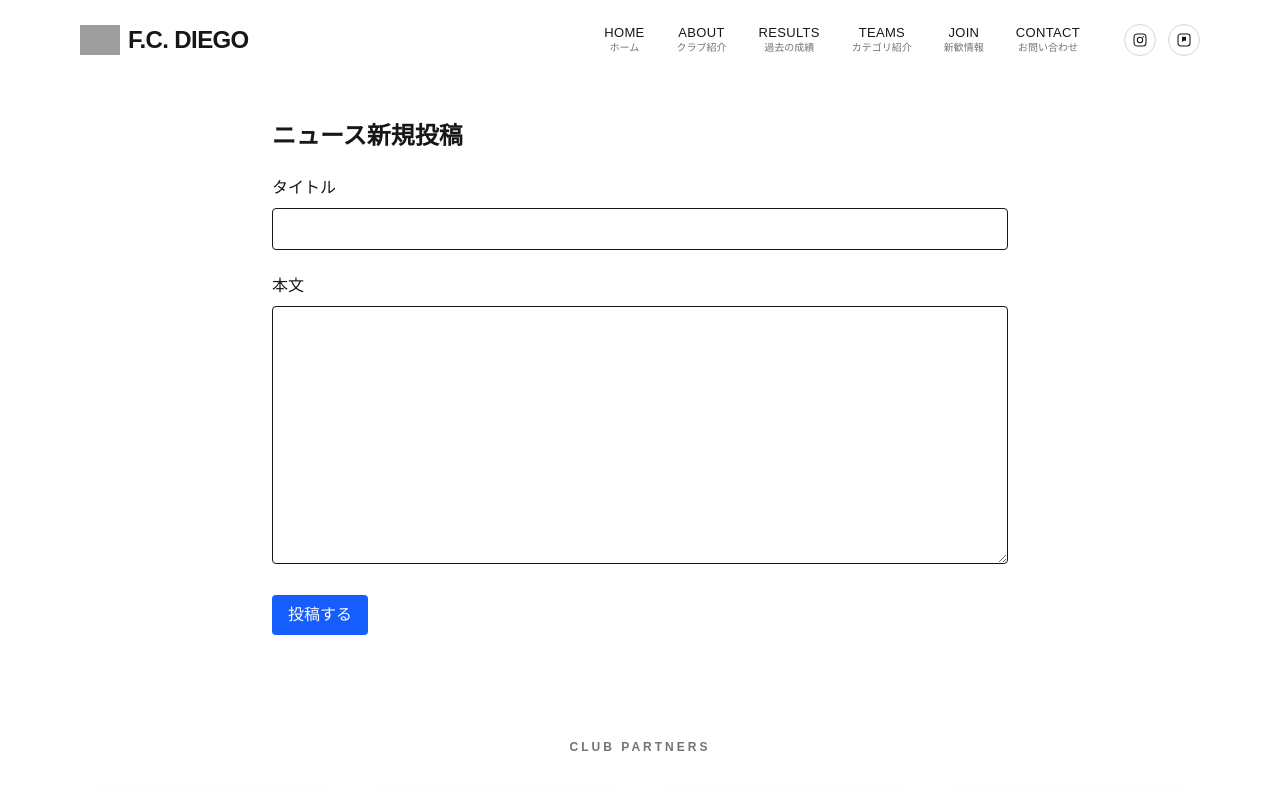
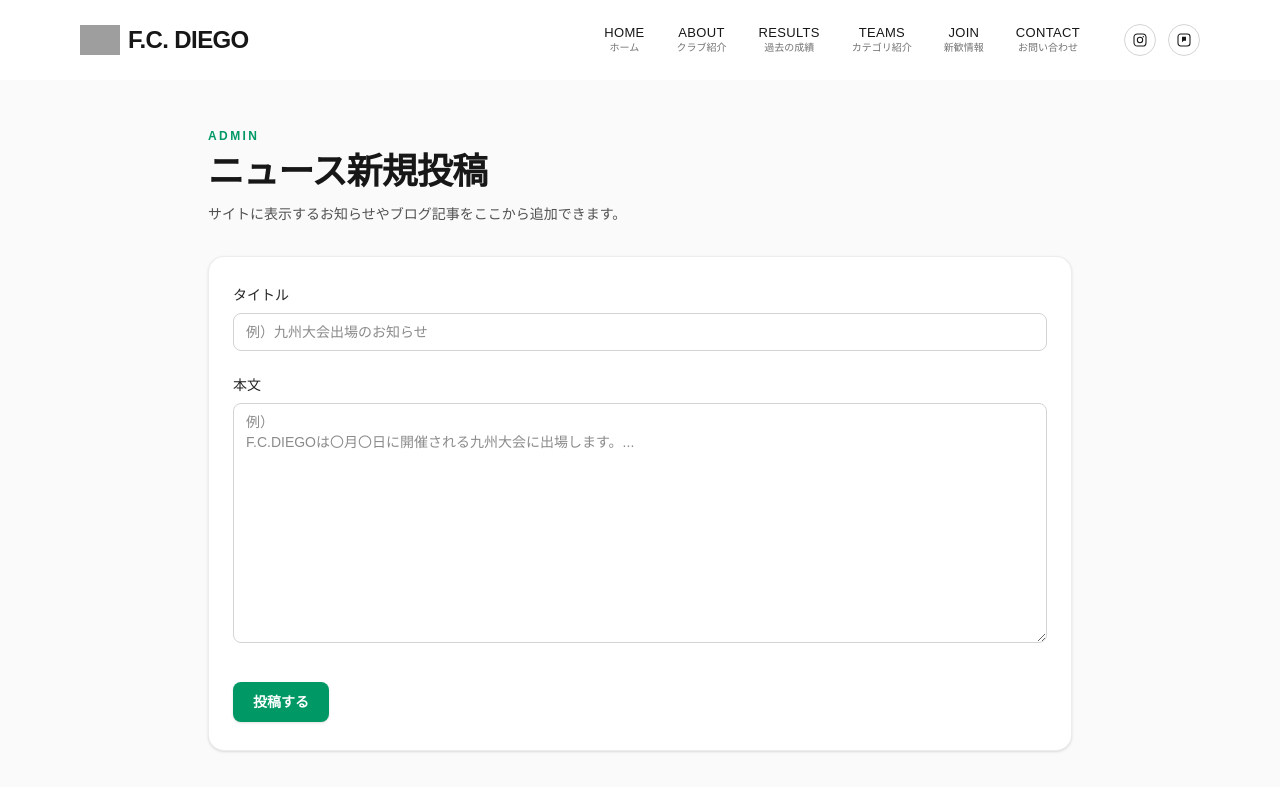
Before and after one commit to ogachan2/fcdiego-site, a Next.js app: page /news/admin/new in a window 1280 px wide. Shown: the top 787 px of the page. Built offline with nearby package versions, Linux system fonts and the light colour scheme; grey boxes are pictures that could not be loaded.

Commit message:
投稿ページ編集

```diff
--- a/src/app/news/admin/new/page.tsx
+++ b/src/app/news/admin/new/page.tsx
@@ -1,68 +1,121 @@
+// src/app/news/admin/new/page.tsx
 "use client";
 
-import { useState } from "react";
+import { useState, FormEvent } from "react";
+import { useRouter } from "next/navigation";
 
-export default function NewsCreatePage() {
+export default function NewsAdminNewPage() {
+  const router = useRouter();
+
   const [title, setTitle] = useState("");
   const [content, setContent] = useState("");
-  const [loading, setLoading] = useState(false);
+  const [isSubmitting, setIsSubmitting] = useState(false);
+  const [error, setError] = useState<string | null>(null);
 
-  const handleSubmit = async (e: React.FormEvent) => {
+  async function handleSubmit(e: FormEvent) {
     e.preventDefault();
-    setLoading(true);
+    setError(null);
+
+    if (!title.trim() || !content.trim()) {
+      setError("タイトルと本文は必須です。");
+      return;
+    }
+
+    try {
+      setIsSubmitting(true);
 
       const res = await fetch("/api/news", {
         method: "POST",
-      headers: { "Content-Type": "application/json" },
-      body: JSON.stringify({ title, content }),
+        headers: {
+          "Content-Type": "application/json",
+        },
+        body: JSON.stringify({
+          title: title.trim(),
+          content: content.trim(),
+        }),
       });
 
-    setLoading(false);
-
       if (!res.ok) {
-      alert("投稿に失敗しました");
-      return;
+        const data = await res.json().catch(() => ({}));
+        throw new Error(data.error ?? "投稿に失敗しました。");
       }
 
-    alert("投稿完了！");
-    setTitle("");
-    setContent("");
-  };
+      // 成功したら一覧ページへ
+      router.push("/news");
+      router.refresh(); // 一覧の再取得
+    } catch (err: any) {
+      console.error(err);
+      setError(err.message ?? "投稿に失敗しました。");
+    } finally {
+      setIsSubmitting(false);
+    }
+  }
 
   return (
-    <main className="max-w-3xl mx-auto py-10 px-4">
-      <h1 className="text-2xl font-bold mb-6">ニュース新規投稿</h1>
+    <main className="min-h-screen bg-neutral-50">
+      <section className="max-w-4xl mx-auto px-4 py-12">
+        {/* タイトル帯 */}
+        <header className="mb-8">
+          <p className="text-xs font-semibold tracking-[0.2em] text-emerald-600 uppercase">
+            Admin
+          </p>
+          <h1 className="mt-2 text-3xl sm:text-4xl font-bold tracking-tight">
+            ニュース新規投稿
+          </h1>
+          <p className="mt-3 text-sm text-neutral-600">
+            サイトに表示するお知らせやブログ記事をここから追加できます。
+          </p>
+        </header>
 
-      <form onSubmit={handleSubmit} className="space-y-6">
-        <div>
-          <label className="block font-medium mb-2">タイトル</label>
+        <form onSubmit={handleSubmit} className="space-y-6 bg-white rounded-2xl border border-neutral-200/70 shadow-sm px-5 py-6 sm:px-6 sm:py-7">
+          {/* エラー表示 */}
+          {error && (
+            <div className="rounded-md bg-red-50 border border-red-200 px-3 py-2 text-sm text-red-700">
+              {error}
+            </div>
+          )}
+
+          {/* タイトル */}
+          <div className="space-y-2">
+            <label className="block text-sm font-medium text-neutral-800">
+              タイトル
+            </label>
             <input
+              type="text"
+              className="w-full rounded-lg border border-neutral-300 px-3 py-2 text-sm focus:outline-none focus:ring-2 focus:ring-emerald-500 focus:border-emerald-500 bg-white"
               value={title}
               onChange={(e) => setTitle(e.target.value)}
-            className="w-full border px-3 py-2 rounded"
+              placeholder="例）九州大会出場のお知らせ"
               required
             />
           </div>
 
-        <div>
-          <label className="block font-medium mb-2">本文</label>
+          {/* 本文 */}
+          <div className="space-y-2">
+            <label className="block text-sm font-medium text-neutral-800">
+              本文
+            </label>
             <textarea
+              className="w-full min-h-[240px] rounded-lg border border-neutral-300 px-3 py-2 text-sm focus:outline-none focus:ring-2 focus:ring-emerald-500 focus:border-emerald-500 bg-white resize-vertical"
               value={content}
               onChange={(e) => setContent(e.target.value)}
-            rows={10}
-            className="w-full border px-3 py-2 rounded"
+              placeholder={`例）\nF.C.DIEGOは〇月〇日に開催される九州大会に出場します。...`}
               required
             />
           </div>
 
+          {/* ボタン */}
+          <div className="pt-2">
             <button
               type="submit"
-          disabled={loading}
-          className="bg-blue-600 text-white px-4 py-2 rounded hover:bg-blue-700"
+              disabled={isSubmitting}
+              className="inline-flex items-center justify-center rounded-lg bg-emerald-600 px-5 py-2.5 text-sm font-semibold text-white shadow-sm hover:bg-emerald-700 disabled:opacity-60 disabled:cursor-not-allowed"
             >
-          {loading ? "送信中..." : "投稿する"}
+              {isSubmitting ? "投稿中..." : "投稿する"}
             </button>
+          </div>
         </form>
+      </section>
     </main>
   );
 }
```
Lines whose indentation alone changed are shown as unchanged.
